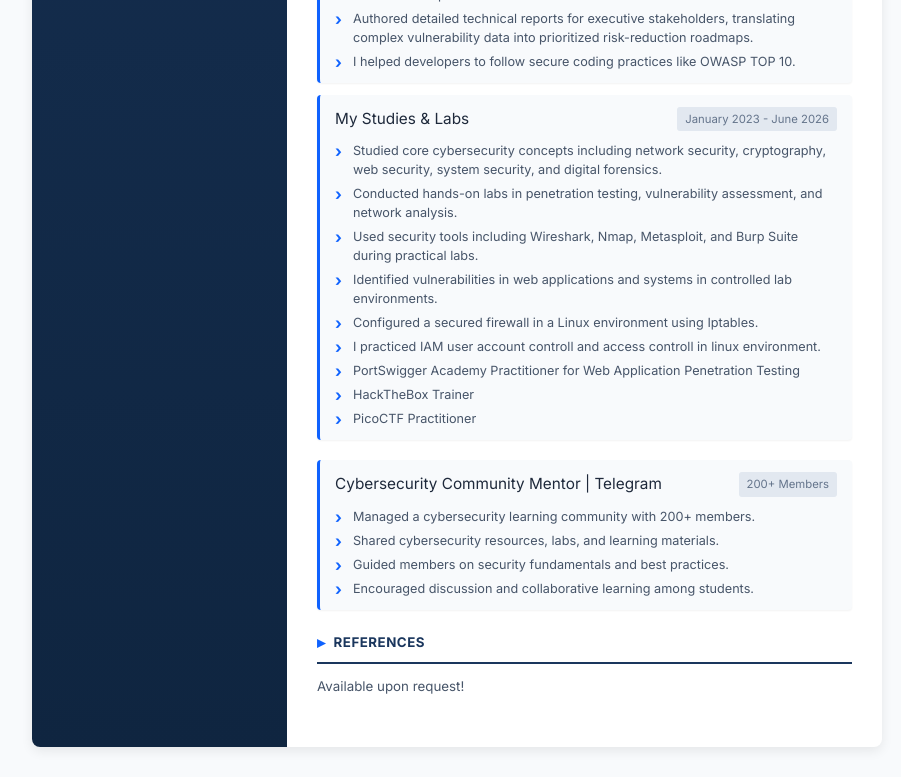
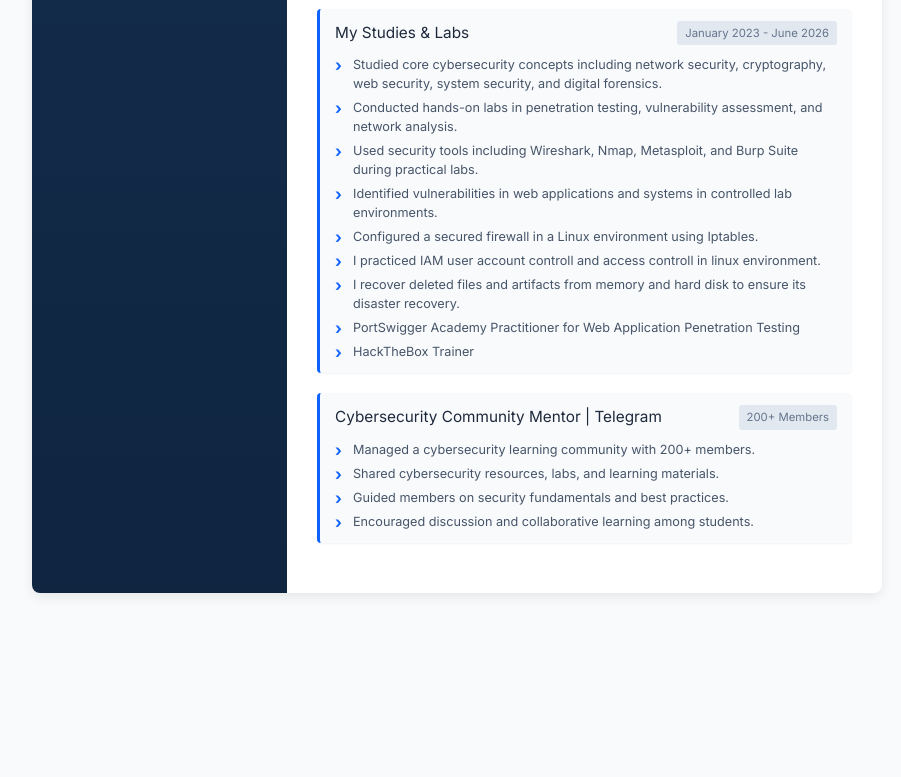
Before and after one commit to Anonimize4/resume-template, a plain HTML site: page index.html in a window 1280 px wide. Shown: the part 1321-2098 px from the top of the page, without its empty margins (183-1084 px from the left). After the commit the page ends 1944 px from the top, so only its background shows below. Drawn offline with Linux system fonts and the light colour scheme.

Commit message:
adding some and removeing the uneccessary

```diff
--- a/index.html
+++ b/index.html
@@ -174,15 +174,14 @@
                             challenges for offensive and defensive security training. LETHCON delivers guided learning
                             paths, deployable virtual machines, and practical scenarios for learners to practice
                             penetration testing, incident response, and network defense.</li>
-                        <li>SENSELET - An agro-industrial correlation platform between traders, farmers and government
-                            to manage the market balance and avoid inflation and waste of resource.</li>
+
                         <li>BeeHive - An automated honeypot system that allows organizations to track attacker's
                             behavior while trying to steal information and decoy the trap.</li>
                         <li>Designed and deployed a centralized SIEM lab using Wazuh to collect and analyze logs from
                             Linux endpoints and visualize security alerts through custom dashboards.</li>
                         <li>Performed network traffic analysis using Wireshark to identify malicious communication
                             patterns and potential data exfiltration attempts.</li>
-                        <li>Performed network reconnaissance and vulnerability scanning using Nmap.</li>
+
                         <li>Tested OWASP Top 10 vulnerabilities (XSS, SQL Injection) in controlled lab environments
                             using Burp Suite.</li>
                         <li>Conducted phishing simulation exercises using Setoolkit in controlled environments.</li>
@@ -243,12 +242,16 @@
                         </li>
                         <li>Configured a secured firewall in a Linux environment using Iptables.</li>
                         <li>I practiced IAM user account controll and access controll in linux environment.</li>
+                        <li>I recover deleted files and artifacts from memory and hard disk to ensure its disaster
+                            recovery.</li>
+
+
 
 
 
                         <li>PortSwigger Academy Practitioner for Web Application Penetration Testing</li>
                         <li>HackTheBox Trainer</li>
-                        <li>PicoCTF Practitioner</li>
+
                     </ul>
                 </div>
             </section>
@@ -271,16 +274,7 @@
                 </div>
             </section>
 
-            <!-- References -->
-            <section class="section">
-                <h2 class="section-title">
-                    <span class="title-icon">▸</span>
-                    References
-                </h2>
-                <p class="summary-text">
-                    Available upon request!
-                </p>
-            </section>
+
         </main>
     </div>
 
```
